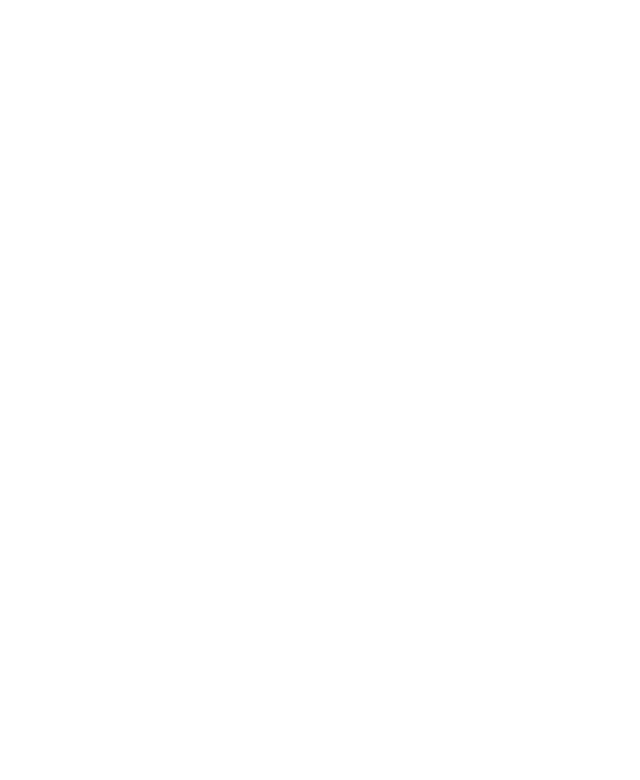
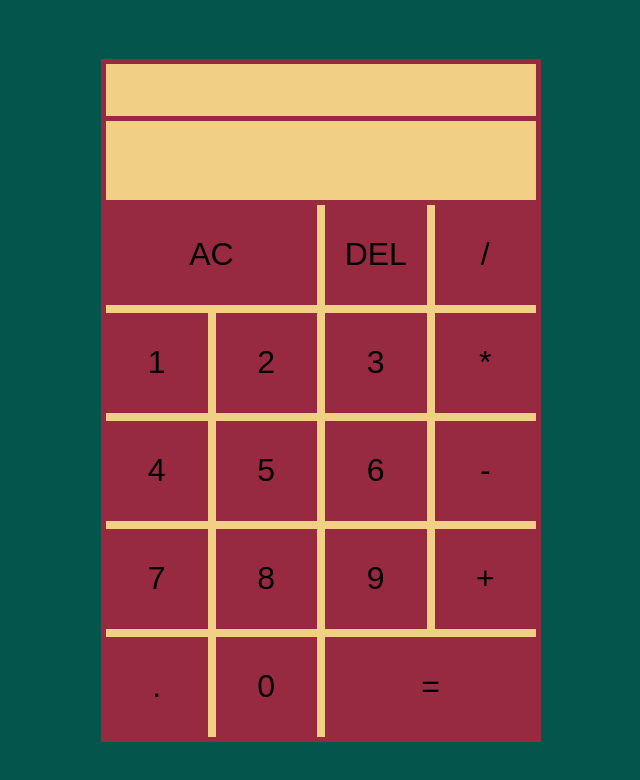
Before and after one commit to CNU-SW-Academy-FE/2023-1_FE_Project_1, a plain HTML site: page index.html in a window 1280 px wide. Shown: the whole page, without its empty margins (319-959 px from the left). Drawn offline with Linux system fonts and the light colour scheme.

Commit message:
Update HTML, CSS

```diff
--- a/index.html
+++ b/index.html
@@ -10,6 +10,32 @@
 </head>
 
 <body>
+  <div class="container">
+    <div class="upper-container">
+      <input readonly type="text" class="expression">
+      <input readonly type="text" class="result">
+    </div>
+    <div class="lower-container">
+      <button class="all-clear">AC</button>
+      <button class="delete">DEL</button>
+      <button class="divide">/</button>
+      <button class="num-1">1</button>
+      <button class="num-2">2</button>
+      <button class="num-3">3</button>
+      <button class="multiply">*</button>
+      <button class="num-4">4</button>
+      <button class="num-5">5</button>
+      <button class="num-6">6</button>
+      <button class="minus">-</button>
+      <button class="num-7">7</button>
+      <button class="num-8">8</button>
+      <button class="num-9">9</button>
+      <button class="plus">+</button>
+      <button class=".">.</button>
+      <button class="num-0">0</button>
+      <button class="calculate">=</button>
+    </div>
+  </div>
   <script src="/index.js"></script>
 </body>
 
--- a/style.css
+++ b/style.css
@@ -0,0 +1,70 @@
+body {
+  margin: 0 auto;
+  display: flex;
+  height: 100vh;
+  justify-content: center;
+  align-items: center;
+  background-color: #04564D;
+}
+
+input {
+  border: none;
+  background-color: #F1CF85;
+  border-bottom: solid 5px #972a41;
+  text-align: right;
+}
+
+button {
+  font-size: 32px;
+  outline: none;
+  border: none;
+  background-color: #972a41;
+  cursor: pointer;
+}
+
+.container {
+  /* margin: 0 auto; */
+  width: 430px;
+  border: solid 5px #972a41;
+}
+
+.upper-container {
+  width: 100%;
+  display: flex;
+  flex-direction: column;
+}
+
+.lower-container {
+  width: 100%;
+  background-color: #F1CF85;
+  display: grid;
+  grid-template-columns: repeat(4, 1fr);
+  grid-template-rows: repeat(5, 100px);
+  column-gap: 8px;
+  row-gap: 8px;
+}
+
+.expression {
+  padding: 12px 16px;
+  color: #04564D;
+  letter-spacing: 2px;
+  font-size: 24px;
+  font-weight: bold;
+}
+
+.result {
+  color: white;
+  font-size: 48px;
+  font-weight: bold;
+  padding: 12px 16px;
+}
+
+.all-clear {
+  grid-column-start: 1;
+  grid-column-end: 3;
+}
+
+.calculate {
+  grid-column-start: 3;
+  grid-column-end: 5;
+}
```
